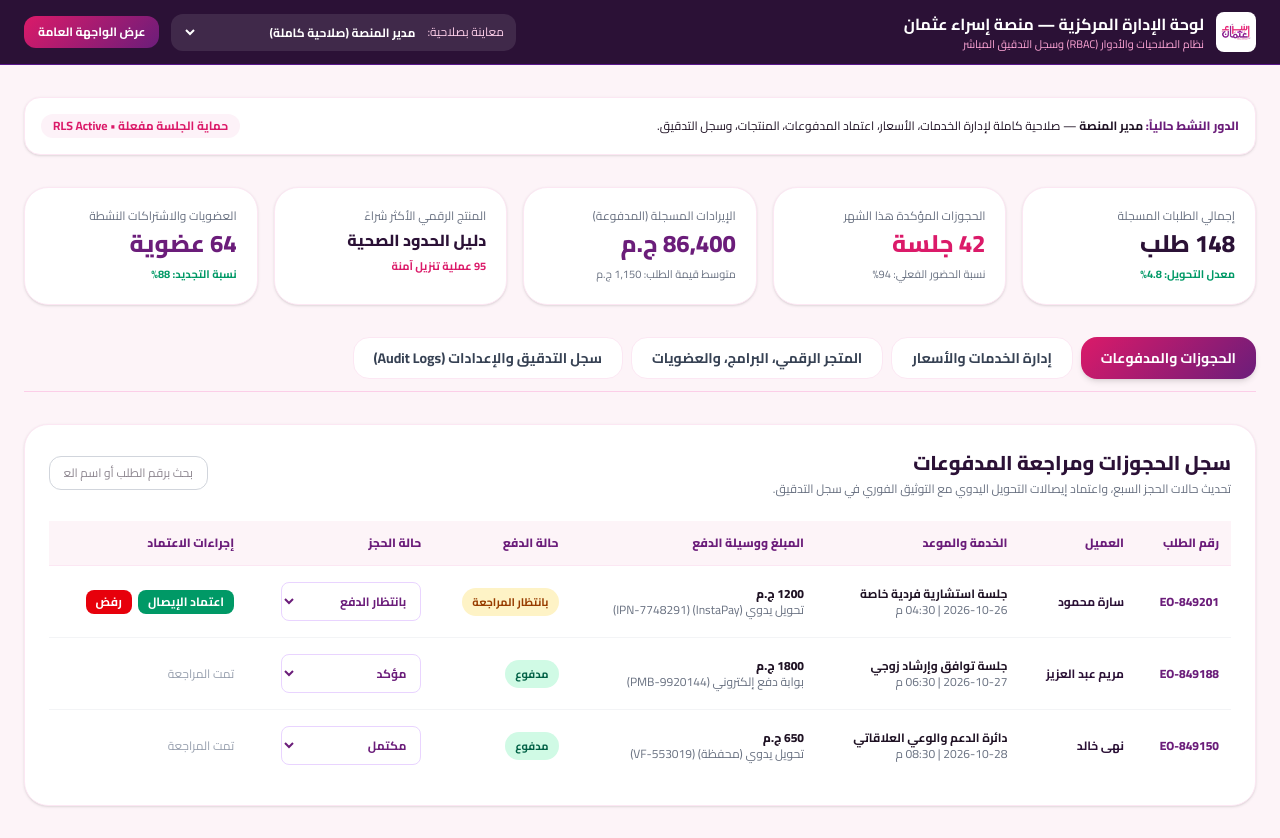
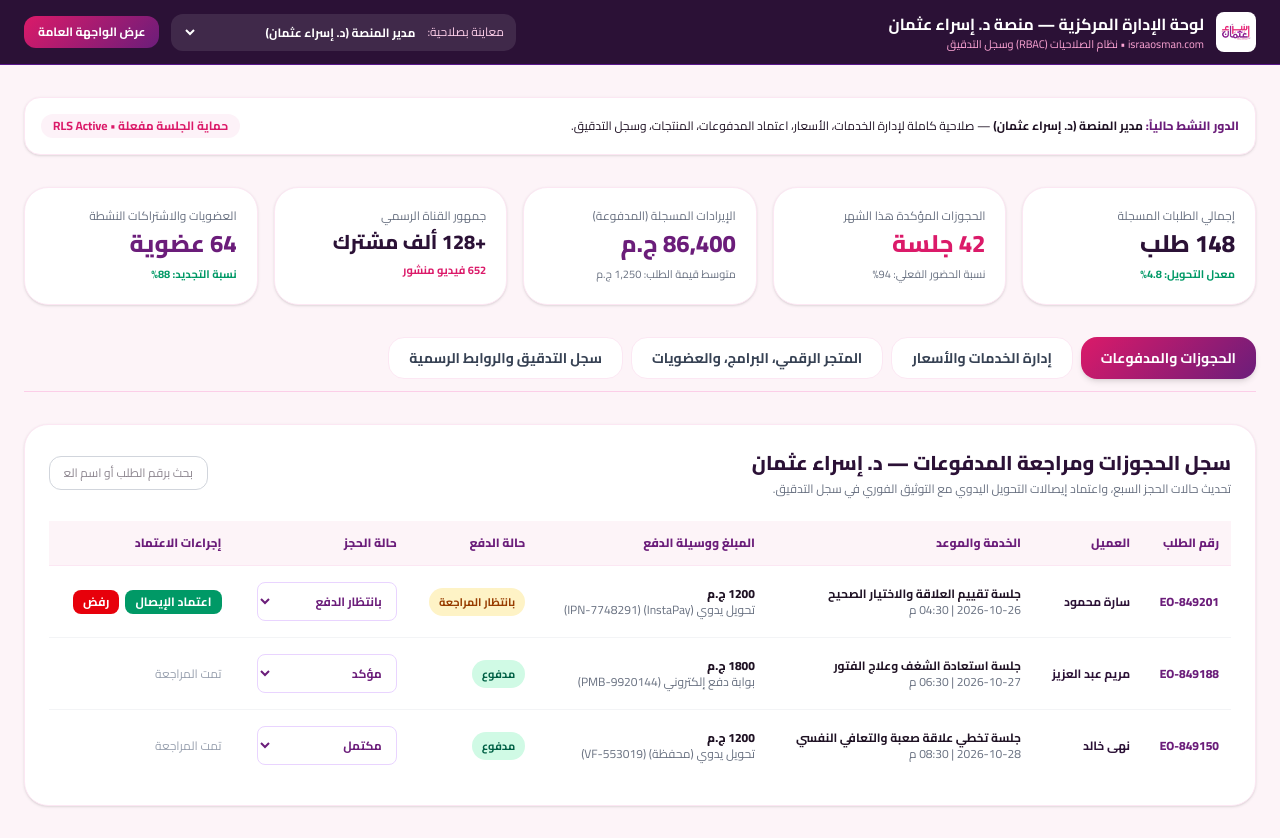
Before and after one commit to Anas-M-badr2030/esraa-osman-booking-platform, a Next.js app: page /admin in a window 1280 px wide. Built offline with nearby package versions, Linux system fonts and the light colour scheme.

Commit message:
Update page.tsx

```diff
--- a/app/admin/page.tsx
+++ b/app/admin/page.tsx
@@ -23,19 +23,17 @@ type PaymentStatus =
   | "ملغى";
 
 export default function AdminDashboardPage() {
-  // محاكاة صلاحيات الأدوار (البند 3: مبدأ أقل صلاحية لازمة)
   const [currentRole, setCurrentRole] = useState<RoleType>("admin");
   const [activeTab, setActiveTab] = useState<
-    "overview" | "bookings" | "services" | "catalog" | "audit"
+    "overview" | "services" | "catalog" | "audit"
   >("overview");
   const [searchQuery, setSearchQuery] = useState("");
 
-  // بيانات الحجوزات والطلبات (البند 5.1 و 5.2)
   const [bookings, setBookings] = useState([
     {
       id: "EO-849201",
       clientName: "سارة محمود",
-      serviceTitle: "جلسة استشارية فردية خاصة",
+      serviceTitle: "جلسة تقييم العلاقة والاختيار الصحيح",
       slot: "2026-10-26 | 04:30 م",
       amount: 1200,
       paymentMethod: "تحويل يدوي (InstaPay)",
@@ -46,7 +44,7 @@ export default function AdminDashboardPage() {
     {
       id: "EO-849188",
       clientName: "مريم عبد العزيز",
-      serviceTitle: "جلسة توافق وإرشاد زوجي",
+      serviceTitle: "جلسة استعادة الشغف وعلاج الفتور",
       slot: "2026-10-27 | 06:30 م",
       amount: 1800,
       paymentMethod: "بوابة دفع إلكتروني",
@@ -57,9 +55,9 @@ export default function AdminDashboardPage() {
     {
       id: "EO-849150",
       clientName: "نهى خالد",
-      serviceTitle: "دائرة الدعم والوعي العلاقاتي",
+      serviceTitle: "جلسة تخطي علاقة صعبة والتعافي النفسي",
       slot: "2026-10-28 | 08:30 م",
-      amount: 650,
+      amount: 1200,
       paymentMethod: "تحويل يدوي (محفظة)",
       reference: "VF-553019",
       bookingStatus: "مكتمل" as BookingStatus,
@@ -67,30 +65,29 @@ export default function AdminDashboardPage() {
     },
   ]);
 
-  // إدارة الخدمات دون تعديل الكود (البند 5.1 و 12)
   const [services, setServices] = useState([
     {
-      id: "srv-1",
-      title: "جلسة استشارية فردية خاصة",
-      category: "فردية",
+      id: "ind-1",
+      title: "جلسة تقييم العلاقة والاختيار الصحيح",
+      category: "بدايات العلاقات",
       duration: 60,
       price: 1200,
       published: true,
     },
     {
-      id: "srv-2",
-      title: "جلسة توافق وإرشاد زوجي",
-      category: "ثنائية",
+      id: "couples-1",
+      title: "جلسة استعادة الشغف وعلاج الفتور",
+      category: "إحياء الشغف والتوافق",
       duration: 90,
       price: 1800,
       published: true,
     },
     {
-      id: "srv-3",
-      title: "دائرة الدعم والوعي العلاقاتي",
-      category: "جماعية / ورشة",
-      duration: 120,
-      price: 650,
+      id: "recovery-1",
+      title: "جلسة تخطي علاقة صعبة والتعافي النفسي",
+      category: "التعافي وتخطي الأزمات",
+      duration: 60,
+      price: 1200,
       published: true,
     },
   ]);
@@ -99,11 +96,10 @@ export default function AdminDashboardPage() {
   const [newServicePrice, setNewServicePrice] = useState("");
   const [newServiceDuration, setNewServiceDuration] = useState("60");
 
-  // سجل التدقيق الإداري للأحداث الحساسة (البند 5.7 و 9)
   const [auditLogs, setAuditLogs] = useState([
     {
       id: "LOG-103",
-      actor: "مدير المنصة (إسراء عثمان)",
+      actor: "مدير المنصة (د. إسراء عثمان)",
       action: "اعتماد إيصال دفع يدوي وتغيير حالة الحجز EO-849188 إلى مؤكد",
       timestamp: "2026-10-23 11:40 ص",
     },
@@ -115,20 +111,30 @@ export default function AdminDashboardPage() {
     },
     {
       id: "LOG-101",
-      actor: "مدير المنصة (إسراء عثمان)",
-      action: "تحديث سعر خدمة (جلسة استشارية فردية خاصة) إلى 1200 ج.م",
+      actor: "مدير المنصة (د. إسراء عثمان)",
+      action: "تحديث روابط التواصل الرسمية (israaosman.com / @dr_israa_osman)",
       timestamp: "2026-10-21 03:20 م",
     },
   ]);
 
-  // دالة تحديث حالة الحجز مع تسجيل الحدث في Audit Log (البند 5.1 و 5.7)
+  const handleLogoError = (e: React.SyntheticEvent<HTMLImageElement, Event>) => {
+    const target = e.currentTarget;
+    if (target.src.endsWith("/esraa-logo.jpg")) {
+      target.src = "/images/esraa-logo.jpg.jpg";
+    } else if (target.src.endsWith("/esraa-logo.jpg.jpg")) {
+      target.src = "/images/esraa-logo.png";
+    } else if (target.src.endsWith("/esraa-logo.png")) {
+      target.src = "/images/1000153492.jpg";
+    }
+  };
+
   const handleUpdateBookingStatus = (id: string, newStatus: BookingStatus) => {
     setBookings((prev) =>
       prev.map((b) => (b.id === id ? { ...b, bookingStatus: newStatus } : b))
     );
     const roleLabel =
       currentRole === "admin"
-        ? "مدير المنصة"
+        ? "مدير المنصة (د. إسراء عثمان)"
         : currentRole === "support"
         ? "مسؤول دعم/حجوزات"
         : "محرر محتوى";
@@ -144,7 +150,6 @@ export default function AdminDashboardPage() {
     ]);
   };
 
-  // دالة اعتماد أو رفض التحويل اليدوي (البند 5.2)
   const handleVerifyPayment = (id: string, decision: "مدفوع" | "فشل") => {
     if (currentRole !== "admin") return;
     setBookings((prev) =>
@@ -161,7 +166,7 @@ export default function AdminDashboardPage() {
     setAuditLogs((prev) => [
       {
         id: "LOG-" + Math.floor(104 + Math.random() * 900),
-        actor: "مدير المنصة",
+        actor: "مدير المنصة (د. إسراء عثمان)",
         action: `مراجعة التحويل اليدوي للطلب (${id}): تم تحديد حالة الدفع «${decision}»`,
         timestamp: "الآن",
       },
@@ -169,7 +174,6 @@ export default function AdminDashboardPage() {
     ]);
   };
 
-  // دالة إضافة خدمة جديدة بدون تعديل الكود (البند 5.1)
   const handleAddService = (e: React.FormEvent) => {
     e.preventDefault();
     if (!newServiceTitle.trim() || !newServicePrice) return;
@@ -179,7 +183,7 @@ export default function AdminDashboardPage() {
       {
         id: newId,
         title: newServiceTitle,
-        category: "فردية",
+        category: "استشارة خاصة",
         duration: Number(newServiceDuration),
         price: Number(newServicePrice),
         published: true,
@@ -188,7 +192,7 @@ export default function AdminDashboardPage() {
     setAuditLogs((prev) => [
       {
         id: "LOG-" + Math.floor(104 + Math.random() * 900),
-        actor: "مدير المنصة",
+        actor: "مدير المنصة (د. إسراء عثمان)",
         action: `إضافة خدمة جديدة للكتالوج: «${newServiceTitle}» بسعر ${newServicePrice} ج.م`,
         timestamp: "الآن",
       },
@@ -213,27 +217,26 @@ export default function AdminDashboardPage() {
 
   return (
     <div className="min-h-screen bg-[#fdf4f8] text-[#1f1224] flex flex-col">
-      {/* Top Admin Header */}
       <header className="bg-[#2b1136] text-white border-b border-purple-900 sticky top-0 z-40">
         <div className="max-w-7xl mx-auto px-4 sm:px-6 h-16 flex items-center justify-between">
           <div className="flex items-center gap-3">
             <img
               src="/images/esraa-logo.jpg"
-              alt="شعار إسراء عثمان"
+              onError={handleLogoError}
+              alt="شعار د. إسراء عثمان"
               className="h-10 w-10 rounded-lg object-contain bg-white p-1"
             />
             <div>
               <span className="font-bold text-sm sm:text-base block">
-                لوحة الإدارة المركزية — منصة إسراء عثمان
+                لوحة الإدارة المركزية — منصة د. إسراء عثمان
               </span>
               <span className="text-[11px] text-pink-300 block">
-                نظام الصلاحيات والأدوار (RBAC) وسجل التدقيق المباشر
+                israaosman.com • نظام الصلاحيات (RBAC) وسجل التدقيق
               </span>
             </div>
           </div>
 
           <div className="flex items-center gap-3">
-            {/* مبدل الأدوار لمعاينة البند 3 من الوثيقة */}
             <div className="flex items-center gap-2 bg-white/10 px-3 py-1.5 rounded-xl text-xs">
               <span className="text-pink-200 hidden sm:inline">معاينة بصلاحية:</span>
               <select
@@ -242,7 +245,7 @@ export default function AdminDashboardPage() {
                 className="bg-transparent text-white font-bold focus:outline-none cursor-pointer"
               >
                 <option value="admin" className="text-black">
-                  مدير المنصة (صلاحية كاملة)
+                  مدير المنصة (د. إسراء عثمان)
                 </option>
                 <option value="support" className="text-black">
                   مسؤول دعم/حجوزات (مواعيد فقط)
@@ -264,18 +267,17 @@ export default function AdminDashboardPage() {
       </header>
 
       <div className="max-w-7xl mx-auto w-full px-4 sm:px-6 py-8 flex-1 space-y-8">
-        {/* تنبيه صلاحية الدور الحالي (البند 3) */}
         <div className="bg-white p-4 rounded-2xl border border-pink-100 shadow-sm flex flex-col sm:flex-row sm:items-center justify-between gap-3 text-xs">
           <div>
             <span className="font-extrabold text-[#6b1d7a]">الدور النشط حالياً: </span>
             {currentRole === "admin" && (
               <span>
-                <strong>مدير المنصة</strong> — صلاحية كاملة لإدارة الخدمات، الأسعار، اعتماد المدفوعات، المنتجات، وسجل التدقيق.
+                <strong>مدير المنصة (د. إسراء عثمان)</strong> — صلاحية كاملة لإدارة الخدمات، الأسعار، اعتماد المدفوعات، المنتجات، وسجل التدقيق.
               </span>
             )}
             {currentRole === "support" && (
               <span>
-                <strong>مسؤول دعم/حجوزات</strong> — متابعة المواعيد وتحديث حالات الحضور فقط (تم حجب الإيرادات واعتماد المدفوعات تطبيقاً لمبدأ أقل صلاحية).
+                <strong>مسؤول دعم/حجوزات</strong> — متابعة المواعيد وتحديث حالات الحضور فقط (تم حجب الإيرادات واعتماد المدفوعات).
               </span>
             )}
             {currentRole === "editor" && (
@@ -289,7 +291,7 @@ export default function AdminDashboardPage() {
           </span>
         </div>
 
-        {/* مؤشرات الأداء الرئيسية KPIs (البند 2 و 5.7) */}
+        {/* مؤشرات الأداء الرئيسية */}
         <div className="grid grid-cols-1 sm:grid-cols-2 lg:grid-cols-5 gap-4">
           <div className="bg-white p-5 rounded-3xl border border-pink-100 shadow-sm">
             <p className="text-xs text-gray-500">إجمالي الطلبات المسجلة</p>
@@ -308,15 +310,13 @@ export default function AdminDashboardPage() {
             <p className="text-2xl font-extrabold text-[#6b1d7a] mt-1">
               {currentRole === "admin" ? "86,400 ج.م" : "🔒 مقيد حسب الدور"}
             </p>
-            <span className="text-[11px] text-gray-500">متوسط قيمة الطلب: 1,150 ج.م</span>
+            <span className="text-[11px] text-gray-500">متوسط قيمة الطلب: 1,250 ج.م</span>
           </div>
 
           <div className="bg-white p-5 rounded-3xl border border-pink-100 shadow-sm">
-            <p className="text-xs text-gray-500">المنتج الرقمي الأكثر شراءً</p>
-            <p className="text-base font-extrabold text-[#2b1136] mt-1">
-              دليل الحدود الصحية
-            </p>
-            <span className="text-[11px] text-[#db1a69] font-bold">95 عملية تنزيل آمنة</span>
+            <p className="text-xs text-gray-500">جمهور القناة الرسمي</p>
+            <p className="text-xl font-extrabold text-[#2b1136] mt-1">+128 ألف مشترك</p>
+            <span className="text-[11px] text-[#db1a69] font-bold">652 فيديو منشور</span>
           </div>
 
           <div className="bg-white p-5 rounded-3xl border border-pink-100 shadow-sm">
@@ -332,7 +332,7 @@ export default function AdminDashboardPage() {
             { id: "overview", label: "الحجوزات والمدفوعات" },
             { id: "services", label: "إدارة الخدمات والأسعار" },
             { id: "catalog", label: "المتجر الرقمي، البرامج، والعضويات" },
-            { id: "audit", label: "سجل التدقيق والإعدادات (Audit Logs)" },
+            { id: "audit", label: "سجل التدقيق والروابط الرسمية" },
           ].map((tab) => (
             <button
               key={tab.id}
@@ -348,19 +348,18 @@ export default function AdminDashboardPage() {
           ))}
         </div>
 
-        {/* محتوى التبويب 1: إدارة الحجوزات والطلبات والمدفوعات */}
         {activeTab === "overview" && (
           <div className="bg-white rounded-3xl p-6 border border-pink-100 shadow-sm space-y-6">
             {currentRole === "editor" ? (
               <div className="p-8 text-center text-sm text-gray-500">
-                🔒 عفواً، صلاحية «محرر المحتوى» لا تخول الوصول إلى بيانات العملاء أو الحجوزات أو المدفوعات (تطبيقاً للبند 3 من وثيقة المتطلبات).
+                🔒 عفواً، صلاحية «محرر المحتوى» لا تخول الوصول إلى بيانات العملاء أو الحجوزات أو المدفوعات.
               </div>
             ) : (
               <>
                 <div className="flex flex-col sm:flex-row sm:items-center justify-between gap-4">
                   <div>
                     <h2 className="text-xl font-extrabold text-[#2b1136]">
-                      سجل الحجوزات ومراجعة المدفوعات
+                      سجل الحجوزات ومراجعة المدفوعات — د. إسراء عثمان
                     </h2>
                     <p className="text-xs text-gray-500 mt-1">
                       تحديث حالات الحجز السبع، واعتماد إيصالات التحويل اليدوي مع التوثيق الفوري في سجل التدقيق.
@@ -472,12 +471,11 @@ export default function AdminDashboardPage() {
           </div>
         )}
 
-        {/* محتوى التبويب 2: إدارة الخدمات والأسعار دون تعديل الكود (البند 5.1 و 12) */}
         {activeTab === "services" && (
           <div className="grid grid-cols-1 lg:grid-cols-12 gap-8">
             <div className="lg:col-span-7 bg-white rounded-3xl p-6 border border-pink-100 shadow-sm space-y-4">
               <h2 className="text-lg font-extrabold text-[#2b1136]">
-                كتالوج الخدمات الحالي (تعديل السعر أو إيقاف النشر فوراً)
+                كتالوج خدمات د. إسراء عثمان (تعديل السعر أو إيقاف النشر فوراً)
               </h2>
               <div className="space-y-3">
                 {services.map((s) => (
@@ -523,7 +521,7 @@ export default function AdminDashboardPage() {
                   required
                   value={newServiceTitle}
                   onChange={(e) => setNewServiceTitle(e.target.value)}
-                  placeholder="مثال: جلسة متابعة سريعة"
+                  placeholder="مثال: جلسة قراءة لغة الجسد والسلوك"
                   className="w-full rounded-xl border border-gray-300 px-3 py-2 text-xs"
                 />
               </div>
@@ -537,7 +535,7 @@ export default function AdminDashboardPage() {
                     required
                     value={newServicePrice}
                     onChange={(e) => setNewServicePrice(e.target.value)}
-                    placeholder="850"
+                    placeholder="1500"
                     className="w-full rounded-xl border border-gray-300 px-3 py-2 text-xs"
                   />
                 </div>
@@ -563,18 +561,17 @@ export default function AdminDashboardPage() {
           </div>
         )}
 
-        {/* محتوى التبويب 3: المتجر الرقمي، البرامج، والعضويات */}
         {activeTab === "catalog" && (
           <div className="grid grid-cols-1 md:grid-cols-3 gap-6">
             <div className="bg-white p-6 rounded-3xl border border-pink-100 shadow-sm space-y-3">
               <span className="px-3 py-1 rounded-full bg-pink-100 text-[#db1a69] text-xs font-bold">
-                المتجر الرقمي (البند 5.3)
+                المتجر الرقمي
               </span>
               <h3 className="font-extrabold text-base text-[#2b1136]">
                 حماية الملفات المدفوعة (Signed URLs)
               </h3>
               <p className="text-xs text-gray-600 leading-relaxed">
-                جميع الكتيبات والأدلة محفوظة في تخزين خاص (Private Bucket) ولا يمكن تنزيلها إلا بعد التحقق من جدول الاستحقاق (entitlements) بحد أقصى 5 تنزيلات لكل عميل.
+                الأدلة الرقمية الثلاثة الخاصة بـ د. إسراء عثمان محفوظة في تخزين مشفر ولا يمكن تنزيلها إلا بعد التحقق من الاستحقاق.
               </p>
               <div className="pt-2 border-t border-gray-100 text-xs font-bold text-[#6b1d7a]">
                 3 منتجات رقمية نشطة • 0 روابط عامة مكشوفة
@@ -583,13 +580,13 @@ export default function AdminDashboardPage() {
 
             <div className="bg-white p-6 rounded-3xl border border-pink-100 shadow-sm space-y-3">
               <span className="px-3 py-1 rounded-full bg-purple-100 text-[#6b1d7a] text-xs font-bold">
-                البرامج والورش (البند 5.4)
+                البرامج والورش
               </span>
               <h3 className="font-extrabold text-base text-[#2b1136]">
-                إدارة الوحدات والمقاعد المحدودة
+                السيكولوجي، الطاقة، ولغة الجسد
               </h3>
               <p className="text-xs text-gray-600 leading-relaxed">
-                تحكم كامل في نشر الدروس تدريجياً (Drip Content)، وإدارة سعة المقاعد للورش التفاعلية المباشرة مع التحقق من الصلاحية على مستوى الخادم.
+                تحكم كامل في نشر الوحدات التدريبية تدريجياً وإدارة سعة المقاعد للورش التفاعلية المباشرة.
               </p>
               <div className="pt-2 border-t border-gray-100 text-xs font-bold text-[#6b1d7a]">
                 برنامجان نشطان • 6 وحدات تدريبية
@@ -598,13 +595,13 @@ export default function AdminDashboardPage() {
 
             <div className="bg-white p-6 rounded-3xl border border-pink-100 shadow-sm space-y-3">
               <span className="px-3 py-1 rounded-full bg-pink-100 text-[#db1a69] text-xs font-bold">
-                العضويات (البند 5.5)
+                العضويات
               </span>
               <h3 className="font-extrabold text-base text-[#2b1136]">
-                إدارة الاشتراكات والاستحقاق
+                مجتمع د. إسراء عثمان
               </h3>
               <p className="text-xs text-gray-600 leading-relaxed">
-                متابعة حالات العضوية (نشطة، بانتظار الدفع، متأخرة، ملغاة، منتهية) مع إيقاف الوصول للمحتوى الحصري تلقائياً فور انتهاء تاريخ الصلاحية.
+                متابعة حالات العضوية الشهرية والسنوية مع إيقاف الوصول للمحتوى الحصري تلقائياً فور انتهاء الصلاحية.
               </p>
               <div className="pt-2 border-t border-gray-100 text-xs font-bold text-[#6b1d7a]">
                 خطتان (شهرية / سنوية) • 64 مشتركاً نشطاً
@@ -613,20 +610,12 @@ export default function AdminDashboardPage() {
           </div>
         )}
 
-        {/* محتوى التبويب 4: سجل التدقيق الإداري Audit Logs (البند 5.7) */}
         {activeTab === "audit" && (
-          <div className="bg-white rounded-3xl p-6 border border-pink-100 shadow-sm space-y-4">
-            <div className="flex items-center justify-between">
-              <div>
+          <div className="grid grid-cols-1 lg:grid-cols-12 gap-8">
+            <div className="lg:col-span-7 bg-white rounded-3xl p-6 border border-pink-100 shadow-sm space-y-4">
               <h2 className="text-lg font-extrabold text-[#2b1136]">
                 سجل التدقيق الأمني للأحداث الحساسة (Audit Logs)
               </h2>
-                <p className="text-xs text-gray-500">
-                  يوثق تلقائياً كل تعديل في حالات الحجز، اعتماد المدفوعات، الأسعار، والصلاحيات مع اسم المستخدم والتوقيت.
-                </p>
-              </div>
-            </div>
-
               <div className="divide-y divide-gray-100 text-xs">
                 {auditLogs.map((log) => (
                   <div key={log.id} className="py-3 flex items-center justify-between">
@@ -640,6 +629,36 @@ export default function AdminDashboardPage() {
                 ))}
               </div>
             </div>
+
+            <div className="lg:col-span-5 bg-white rounded-3xl p-6 border border-pink-100 shadow-sm space-y-3 text-xs">
+              <h3 className="text-base font-extrabold text-[#6b1d7a]">
+                الإعدادات العامة والروابط الرسمية المعتمدة
+              </h3>
+              <div className="space-y-2 text-gray-700">
+                <p>
+                  <strong>الاسم الرسمي للمنصة:</strong> منصة د. إسراء عثمان (Dr. Israa Osman)
+                </p>
+                <p>
+                  <strong>النطاق الرسمي (Domain):</strong> israaosman.com
+                </p>
+                <p>
+                  <strong>إنستجرام الحجوزات:</strong> instagram.com/dr_israa_osman
+                </p>
+                <p>
+                  <strong>قناة يوتيوب:</strong> youtube.com/@israaosman
+                </p>
+                <p>
+                  <strong>صفحة فيسبوك:</strong> facebook.com/ConsultantIsraaOsman
+                </p>
+                <p>
+                  <strong>حساب تيك توك:</strong> tiktok.com/@israaosman87
+                </p>
+                <p>
+                  <strong>حساب سناب شات:</strong> snapchat.com/add/drisraa_osman
+                </p>
+              </div>
+            </div>
+          </div>
         )}
       </div>
     </div>
```
Lines whose indentation alone changed are shown as unchanged.
